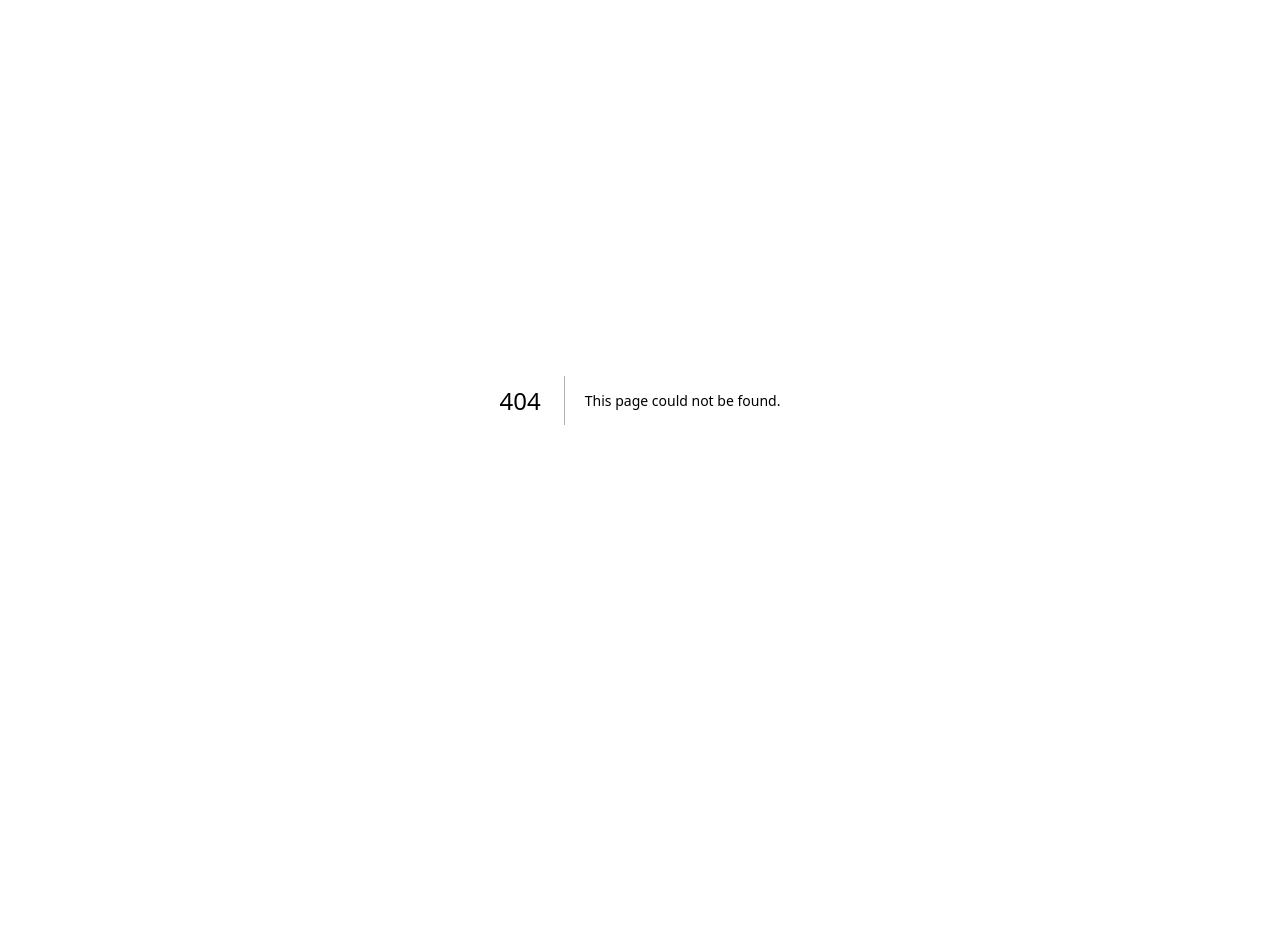
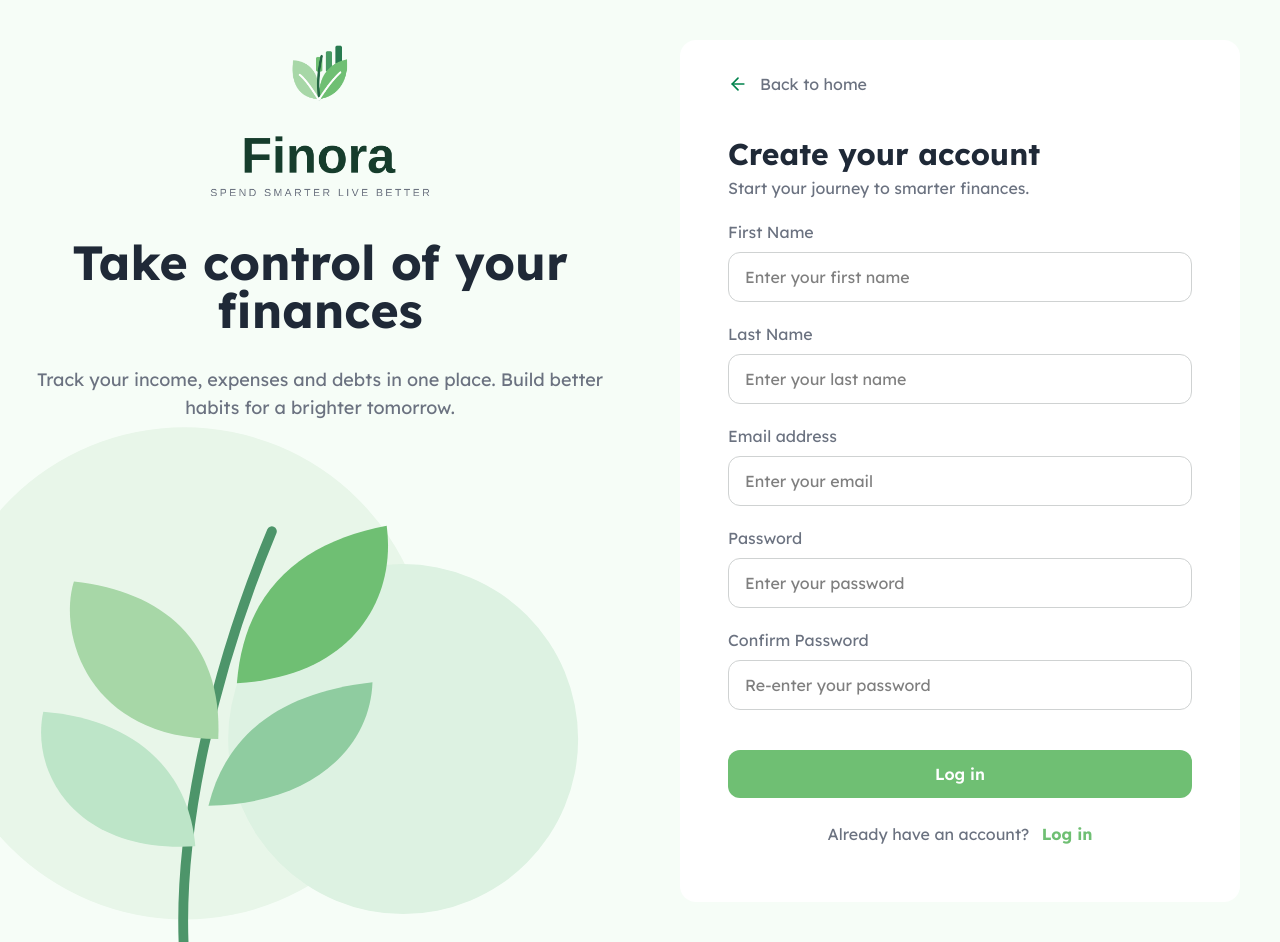
Before and after one commit to SiphosethuDyasi/nest-practise, a Next.js app: page /signup in a window 1280 px wide. Before the commit this address had no page. Before the commit the page ends 800 px from the top, so only its background shows below. Built offline with nearby package versions, Linux system fonts and the light colour scheme.

Commit message:
add sign up screen

```diff
--- a/package.json
+++ b/package.json
@@ -9,10 +9,13 @@
     "lint": "eslint"
   },
   "dependencies": {
+    "@hookform/resolvers": "^5.9.1",
     "lucide-react": "^1.56.0",
     "next": "16.3.6",
     "react": "19.2.8",
-    "react-dom": "19.2.8"
+    "react-dom": "19.2.8",
+    "react-hook-form": "^7.90.0",
+    "zod": "^4.6.7"
   },
   "devDependencies": {
     "@tailwindcss/postcss": "^4",
--- /dev/null
+++ b/src/app/forms/SignUpForm.tsx
@@ -0,0 +1,85 @@
+
+export default function SignUpForm() {
+    return (
+        <form
+            className="flex w-full flex-col gap-5 mt-5"
+        >
+            <div className="flex flex-col gap-2">
+                <label className="font-small text-secondary">
+                    First Name
+                </label>
+
+                <input
+                    id="firstName"
+                    type="firstName"
+                    autoComplete="firstName"
+                    placeholder="Enter your first name"
+                    className="rounded-xl border border-border-grey bg-surface px-4 py-3 outline-none focus:border-primary-dark"
+                />
+            </div>
+
+            <div className="flex flex-col gap-2">
+                <label className="font-small text-secondary">
+                    Last Name
+                </label>
+
+                <input
+                    id="lastName"
+                    type="lastName"
+                    autoComplete="lastName"
+                    placeholder="Enter your last name"
+                    className="rounded-xl border border-border-grey bg-surface px-4 py-3 outline-none focus:border-primary-dark"
+                />
+            </div>
+
+            <div className="flex flex-col gap-2">
+                <label htmlFor="email" className="font-small text-secondary">
+                    Email address
+                </label>
+
+                <input
+                    id="email"
+                    type="email"
+                    autoComplete="email"
+                    placeholder="Enter your email"
+                    className="rounded-xl border border-border-grey bg-surface px-4 py-3 outline-none focus:border-primary-dark"
+                />
+            </div>
+
+            <div className="flex flex-col gap-2">
+                <label htmlFor="password" className="font-small text-secondary">
+                    Password
+                </label>
+
+                <input
+                    id="password"
+                    type="password"
+                    autoComplete="current-password"
+                    placeholder="Enter your password"
+                    className="rounded-xl border border-border-grey bg-surface px-4 py-3 outline-none focus:border-primary-dark"
+                />
+            </div>
+
+            <div className="flex flex-col gap-2">
+                <label htmlFor="password" className="font-small text-secondary">
+                    Confirm Password
+                </label>
+
+                <input
+                    id="confirmPassword"
+                    type="confirmPassword"
+                    autoComplete="confirmPassword"
+                    placeholder="Re-enter your password"
+                    className="rounded-xl border border-border-grey bg-surface px-4 py-3 outline-none focus:border-primary-dark"
+                />
+            </div>
+
+            <button
+                type="submit"
+                className="rounded-xl bg-primary-dark px-6 py-3 font-semibold text-white mt-5 disabled:opacity-50"
+            >
+                Log in
+            </button>
+        </form>
+    )
+}
--- a/src/app/globals.css
+++ b/src/app/globals.css
@@ -9,6 +9,7 @@
   --accent: #BDE5C8;
   --text-primary: #1F2937;
   --text-secondary: #6B7280;
+  --border-ligt-grey: #cfd2d2;
   --border-soft: #D1E7D6;
   --border: #D1E7D6;
   --brand-deep: #163D2C;
@@ -41,6 +42,7 @@
   --color-light: var(--light);
   --color-icon-green: var(--icon-green);
   --color-icon-green-light: var(--icon-green-light);
+  --color-border-grey: var(--border-ligt-grey);
 
   --color-icon-red: var(--icon-red);
   --color-icon-red-light: var(--icon-red-light);
@@ -75,12 +77,13 @@
 
 html {
   scroll-behavior: smooth;
+
 }
 
 body {
   background: var(--background);
   color: var(--foreground);
-  font-family: Arial, Helvetica, sans-serif;
+  font-family: var(--font-serif);
 }
 .pageContainer {
   /* background: var(--background); */
--- /dev/null
+++ b/src/app/login/page.tsx
@@ -0,0 +1,10 @@
+
+export default function LogIn() {
+    return (
+        <main>
+            <h1>Log In</h1>
+
+        </main>
+
+    )
+}
--- a/src/app/page.tsx
+++ b/src/app/page.tsx
@@ -1,8 +1,21 @@
 "use client";
-import WelcomeScreen from "./screens/WelcomeScreen";
+import NavBar from "./components/navBar";
+import PageContainer from "./components/pageContainer";
+import AboutScreen from "./screens/AboutScreen";
+import FeaturesScreen from "./screens/FeaturesScreen";
+import HomeScreen from "./screens/HomeScreen";
 
 export default function Home() {
   return (
-    <WelcomeScreen/>
+    <PageContainer>
+      <NavBar/>
+
+      <HomeScreen/>
+
+      <FeaturesScreen/>
+
+      <AboutScreen/>
+
+    </PageContainer>
   );
 }
--- a/src/app/screens/WelcomeScreen.tsx
+++ /dev/null
@@ -1,22 +0,0 @@
-import PageContainer from "../components/pageContainer";
-import Image from "next/image";
-import { ChartNoAxesColumnIncreasing, Target, Wallet, HandCoins, Bell, Users, Heart } from "lucide-react"
-import NavBar from "../components/navBar";
-import HomeScreen from "./HomeScreen";
-import FeaturesScreen from "./FeaturesScreen";
-import AboutScreen from "./AboutScreen";
-
-export default function WelcomeScreen() {
-    return (
-        <PageContainer>
-            <NavBar/>
-
-            <HomeScreen/>
-
-            <FeaturesScreen/>
-
-            <AboutScreen/>
-
-        </PageContainer>
-    )
-}
--- /dev/null
+++ b/src/app/signup/page.tsx
@@ -0,0 +1,63 @@
+import { ArrowLeft } from "lucide-react";
+import Image from "next/image";
+import Link from "next/link";
+import SignUpForm from "../forms/SignUpForm";
+
+export default function SignUp() {
+    return (
+        <main className="
+            grid grid-cols-2 justify-between
+            min-h-screen
+            bg-[url('/illustrations/hero-leaves.svg')]
+            bg-no-repeat
+
+            md:bg-[length:350px_auto]
+            md:bg-[position:-100px_center]
+
+            lg:bg-[length:700px_auto]
+            lg:bg-[position:-100px_400px]"
+        >
+
+
+                <div className="flex flex-col items-center px-8 gap-6 mt-10">
+                    <Image
+                        src="/finora-stacked.png"
+                        alt="Finora logo"
+                        width={300}
+                        height={300}
+                        className="h-auto max-w-full"
+                    />
+
+                    <h1 className="text-center text-5xl font-bold text-primary-text">
+                        Take control of your finances
+                    </h1>
+
+                    <p className="text-center text-lg text-secondary mt-2">
+                        Track your income, expenses and debts in one place.
+                        Build better habits for a brighter tomorrow.
+                    </p>
+                </div>
+            <div className="bg-surface m-10 rounded-2xl p-8 px-12">
+                <Link href="/" className="flex flex-row gap-3 items-center mb-10">
+                    <ArrowLeft color={"#00834C"} size={20}/>
+                    <p className="text-m text-secondary">Back to home</p>
+                </Link>
+
+                <h1 className="text-3xl font-bold text-primary-text mb-1">
+                    Create your account
+                </h1>
+                <p className="text-m text-secondary">Start your journey to smarter finances.</p>
+
+                <SignUpForm/>
+
+                <p className="text-center text-m text-secondary py-6">Already have an account? <Link href="/login" className="text-primary-dark font-bold pl-2">Log in</Link></p>
+
+
+
+            </div>
+
+
+
+        </main>
+    )
+}
```
Also changed, not shown: public/finora-stacked.png (added), 1 other file (tests, documents, lock files or other folders).
